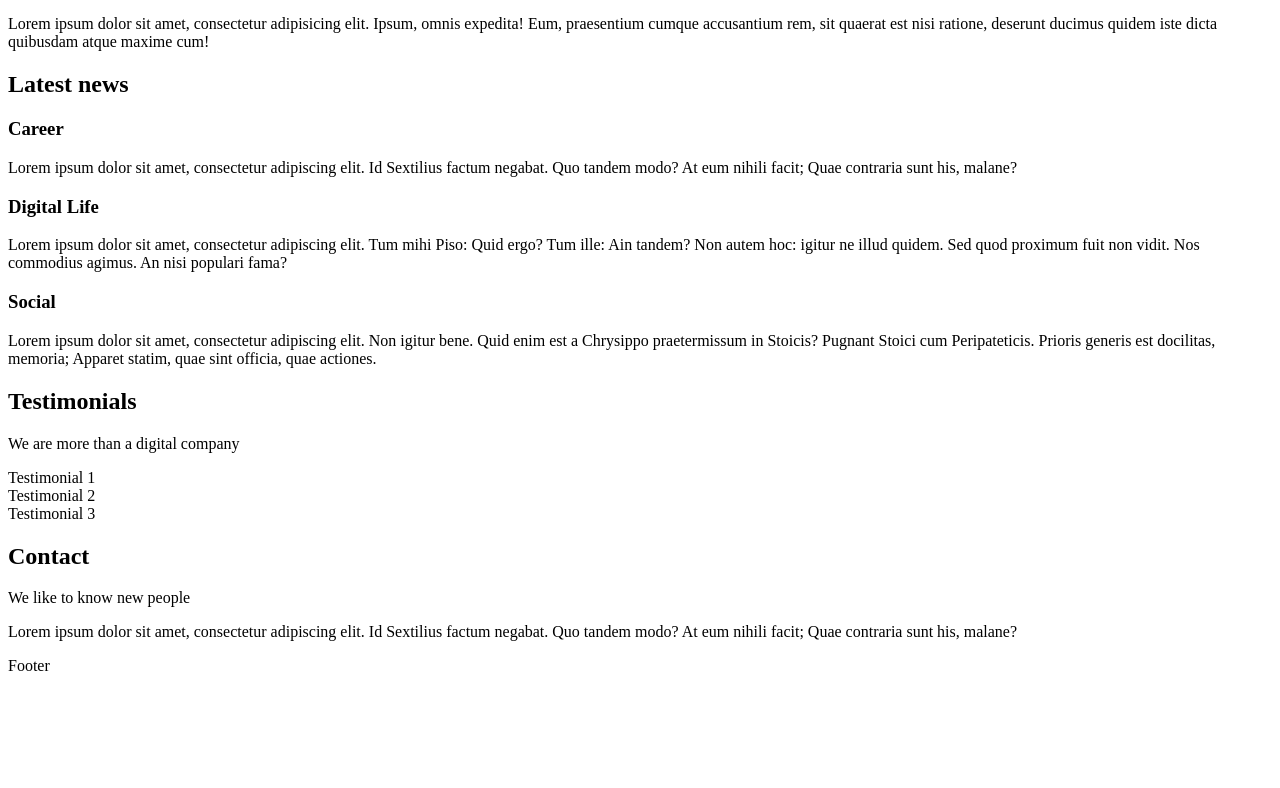
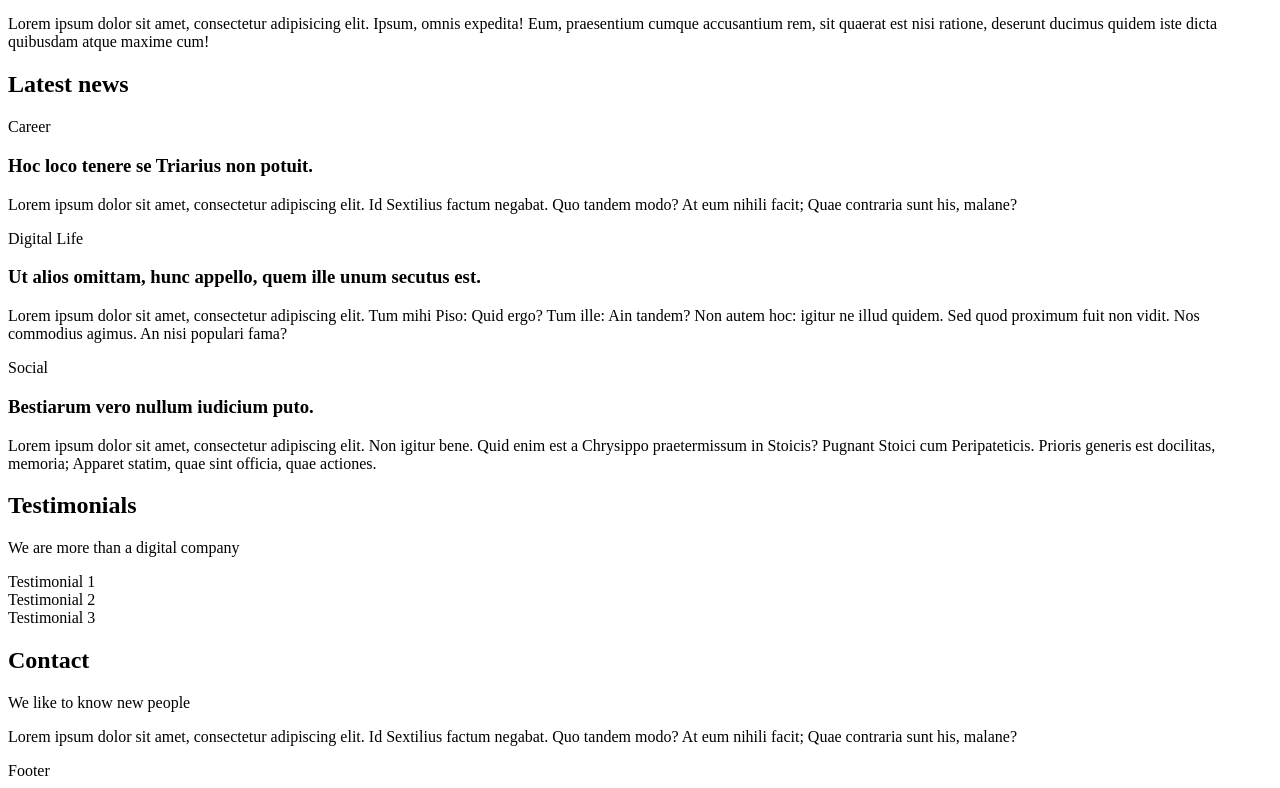
Before and after one commit to Paintballskaguy/atlas-web_front_end, a plain HTML site: page html_advanced/12-index.html in a window 1280 px wide. Shown: the part 926-1714 px from the top of the page. Before the commit the page ends 1609 px from the top, so only its background shows below. Drawn offline with Linux system fonts and the light colour scheme.

Commit message:
new formating.

```diff
--- a/html_advanced/12-index.html
+++ b/html_advanced/12-index.html
@@ -59,15 +59,18 @@
             <section>
                 <h2>Latest news</h2>
                 <article>
-                    <h3>Career</h3>
+                    <p>Career</p>
+                    <h3>Hoc loco tenere se Triarius non potuit.</h3>
                     <p>Lorem ipsum dolor sit amet, consectetur adipiscing elit. Id Sextilius factum negabat. Quo tandem modo? At eum nihili facit; Quae contraria sunt his, malane?</p>
                 </article>
                 <article>
-                    <h3>Digital Life</h3>
+                    <p>Digital Life</p>
+                    <h3>Ut alios omittam, hunc appello, quem ille unum secutus est.</h3>
                     <p>Lorem ipsum dolor sit amet, consectetur adipiscing elit. Tum mihi Piso: Quid ergo? Tum ille: Ain tandem? Non autem hoc: igitur ne illud quidem. Sed quod proximum fuit non vidit. Nos commodius agimus. An nisi populari fama?</p>
                 </article>
                 <article>
-                    <h3>Social</h3>
+                    <p>Social</p>
+                    <h3>Bestiarum vero nullum iudicium puto.</h3>
                     <p>Lorem ipsum dolor sit amet, consectetur adipiscing elit. Non igitur bene. Quid enim est a Chrysippo praetermissum in Stoicis? Pugnant Stoici cum Peripateticis. Prioris generis est docilitas, memoria; Apparet statim, quae sint officia, quae actiones.</p>
                 </article>
             </section>
```
